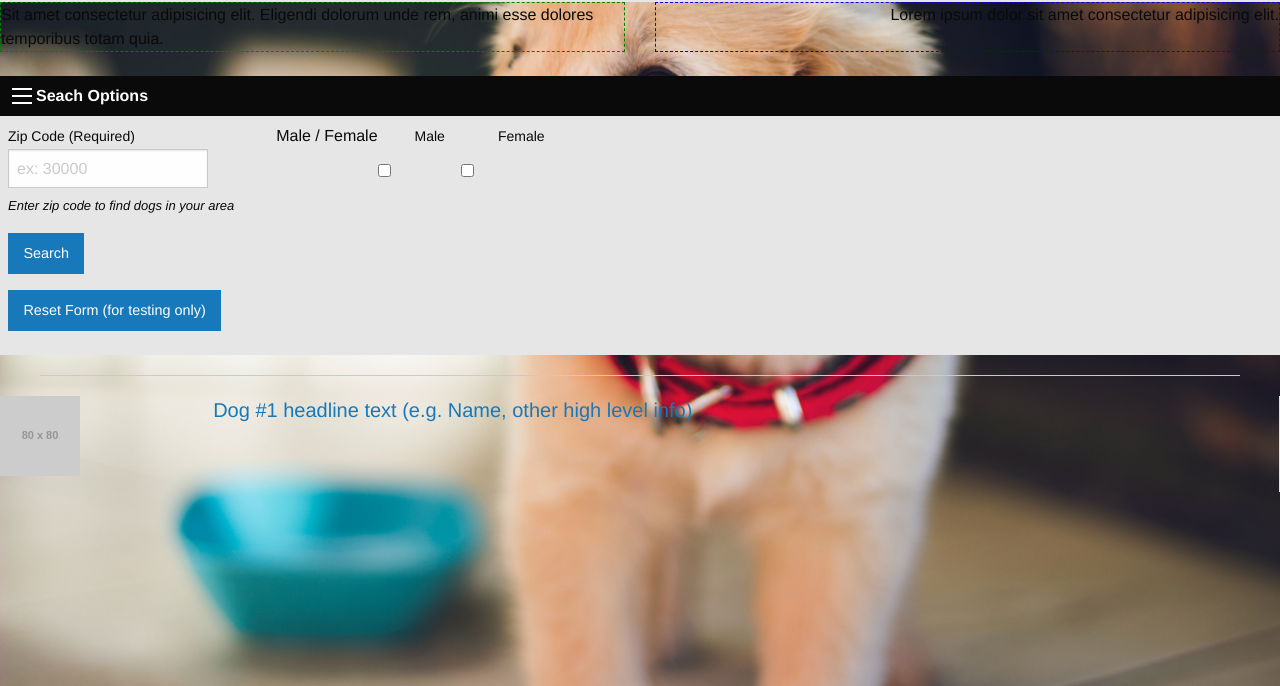
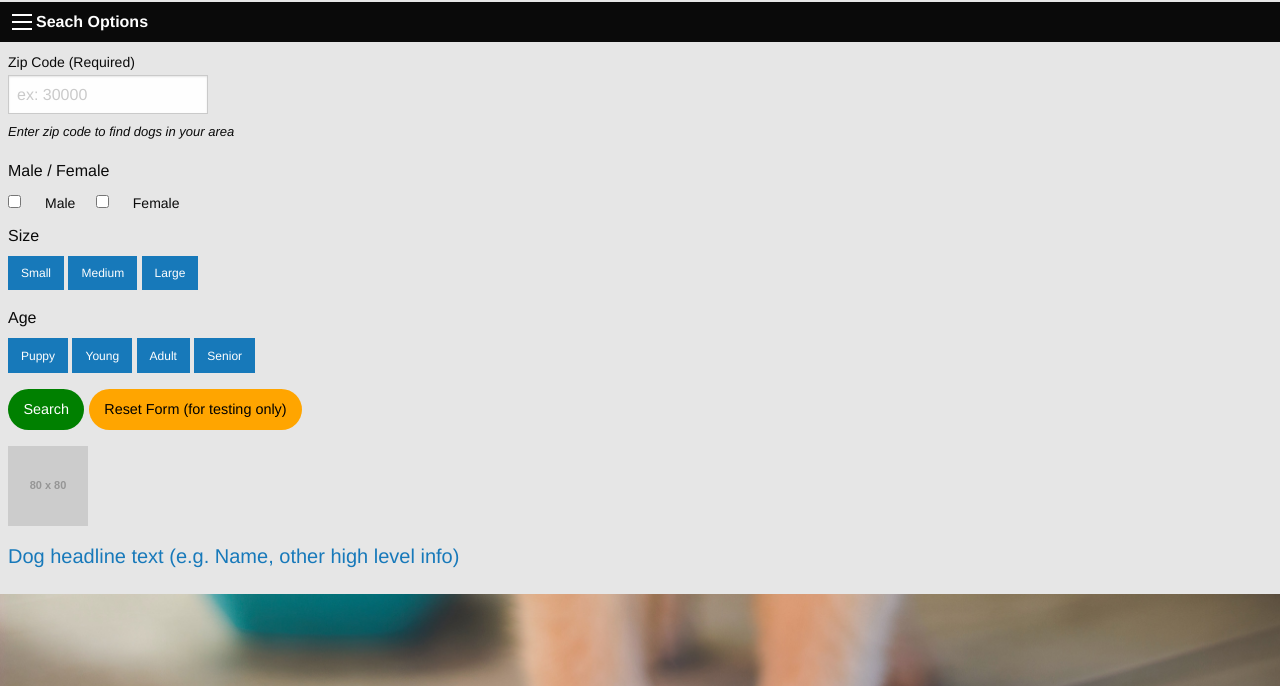
Before and after one commit to rgsommer777/Project-1-Dog-Finder-App, a plain HTML site: page index.html in a window 1280 px wide. Shown: the part 114-800 px from the top of the page. Drawn offline with nearby package versions, Linux system fonts and the light colour scheme; placeholder pictures from the web are drawn by us; a script that the page names is missing.

Commit message:
added buttons to select age and size

```diff
--- a/index.html
+++ b/index.html
@@ -22,37 +22,21 @@
       <div class="top-bar">
         <img src="https://placehold.it/200x100&text=DOG FINDER BANNER LOGO" alt="Dog Finder Logo">
         <div class="top-bar-left">
-          <!-- NAV MENU OPTIONS
-          <ul class="menu">
-            <li><a href="#">One</a></li>
-            <li><a href="#">Two</a></li>
-            <li><a href="#">Three</a></li>
-            <li><a href="#">Four</a></li>
-          </ul> -->
         </div>
-        <!-- SEARCH BUTTON / ZIP CODE IN TOP BAR
-         <div class="top-bar-right">
-          <ul class="menu">
-            <h5>Enter Your Zip Code</h5>
-            <li><input type="number" placeholder="Zip Code"></li>
-            <li><button type="button" class="button">Search</button></li>
-          </ul>
-        </div> -->
       </div>
 
-
       <!-- PLACEHOLDER SITE TEXT (E.G EXPLAIN PURPOSE, HOW TO USE SITE, ETC.  -->
-      <div class="grid-x grid-margin-x">
+      <!-- <div class="grid-x grid-margin-x">
         <div class= "small-1 medium-3 large-6 cell" id = "Lorem1">
          <h7>Sit amet consectetur adipisicing elit. Eligendi dolorum unde rem, animi esse dolores temporibus totam quia.</h7>
         </div>
         <div class="small-1 medium-3 large-6 cell"medium-4 cell" id = "Lorem2">
           <h7>Lorem ipsum dolor sit amet consectetur adipisicing elit.</h7>
         </div>
-      </div>
+      </div> -->
       <!-- RESPONSIVE MENU TOGGLE - "SEARCH OPTIONS" - -->
 
-      <br>
+      <!-- <br> -->
 
       <div class="title-bar" data-responsive-toggle="main-menu" data-hide-for="medium">
         <button class="menu-icon" type="button" data-toggle></button>
@@ -65,9 +49,12 @@
             <p><i class="fi-alert"></i> There are some errors in your form.</p>
           </div>
 
-          <div class="grid-x">
+      <!-- <div class="grid-container-fluid"> -->
+      <form>
+
+      <div class="grid-x grid-margin-x">
             <!-- <div class="grid-x grid-margin-x"> -->
-              <div class="medium-4 cell">
+          <div class="small-12 medium-8 large-6 cell">
             <label>Zip Code (Required)
               <input type="text" id = "zipCode" placeholder="" aria-describedby="example1Hint1" aria-errormessage="example1Error1" required pattern="number">
               <span class="form-error">
@@ -77,73 +64,45 @@
               <p class="help-text" id="example1Hint1">Enter zip code to find dogs in your area</p>
           </div>
 
-              <!-- <div class="small-4 cell"> -->
+      <fieldset class="small-12 medium-4 large-6 cell"></fieldset><!-- <div class="medium-4 cell"> -->
+        <div class="large-8 cell">
             <legend>Male / Female</legend>
               <input id="checkboxMale" type="checkbox"><label for="checkbox1">Male</label>
               <input id="checkboxFemale" type="checkbox"><label for="checkbox2">Female</label>
-                 <!-- <input id="checkbox3" type="checkbox"><label for="checkbox3">Checkbox 3</label> -->
-              <!-- </div> -->
 
-              <!-- <div class="medium-12 cell">
-                <label>Choose Dog Breed.
-                  <select id="selectBreed" required>
-                    <option value=""></option>
-                    <option value="German Shepherd">German Shepherd</option>
-                    <option value="Husky">Husky</option>
-                    <option value="Pekingese">Pekingese</option>
-                    <option value="Chihuahua">Chihuahua</option>
-                  </select>
-                </label>
-              </div> -->
+      <fieldset class="small-12 medium-4 large-6 cell"></fieldset>
+              <legend>Size</legend>
+              <a class="button small" href="#smDog">Small</a>
+              <a class="button small" href="#medDog">Medium</a>
+              <a class="button small" href="#lgDog">Large</a>
+      <fieldset class="small-12 medium-4 large-6 cell"></fieldset>
+              <legend>Age</legend>
+              <a class="button small" href="#puppy">Puppy</a>
+              <a class="button small" href="#young">Young</a>
+              <a class="button small" href="#adult">Adult</a>
+              <a class="button small" href="#senior">Senior</a>
 
-            <fieldset class="medium-4 cell">
-                <button class="button" type="submit" value="Submit">Search</button>
-              <!-- </fieldset> -->
-              <!-- <fieldset class="small-4 medium-4 cell"> -->
-                <button class="button" type="reset" value="Reset">Reset Form (for testing only)</button>
-            </fieldset>
+            <div>
+              <button class="button" id="searchBtn" type="submit" value="Submit">Search</button>
+
+              <button class="button" id="resetBtn" type="reset" value="Reset">Reset Form (for testing only)</button>
             </div>
         </div>
       </div>
 
-          <div class="grid-container">
-            <div class="grid-x grid-margin-x">
-            </div>
-          </div>
-           <div class="grid-container">
-            <div class="grid-x grid-margin-x">
 
-            </div>
-          </div>
-        </form>
-      </div>
-
-    </header>
-
-
-
-    <div class="row column">
-      <h4 style="margin: 0;" class="text-center"></h4>
-    </div>
-
-    <hr>
-
-    <div class="grid-x">
-      <div class="large-12 cell" style="border-right: 1px solid #E3E5E8;">
-
-      <return>
     <!-- INDIVIDUAL DOG INFO ROW INCLUDING IMAGE AND HEADLINE  -->
-        <div class="grid-x" id="dogListItem">
-          <div class="medium-2 cell">
+        <div id="dogListItem" class="grid-x grid-margin-x">
+          <div class="small-2 medium-2 large-12 cell">
             <p><img id= "dogImage" alt="image for dog #1" alt="article preview image"></p>
           </div>
-          <div class="medium-8 columns">
+          <div class="medium-10 cell">
             <h5><a id="dogHeadline"></a></h5>
             </p>
             <!-- <p><a href ="#dogInfo"></a>Dog additional Lorem ipsum dolor sit amet, consectetur adipisicing elit. Recusandae impedit beatae, ipsum delectus aperiam nesciunt magni facilis ullam.</p> -->
           </div>
         </div>
-    <!-- PAGINATION FEATURE -->
+    <!-- POSSIBLE PAGINATION FEATURE -->
         <!-- <ul class="pagination" role="navigation" aria-label="Pagination">
           <li class="disabled">Previous <span class="show-for-sr">page</span></li>
           <li class="current"><span class="show-for-sr">You're on page</span> 1</li>
@@ -153,23 +112,8 @@
           <li><a href="#" aria-label="Next page">Next <span class="show-for-sr">page</span></a></li>
         </ul> -->
 
-        </article>
-
-      </div>
-
-      <!-- <div class="large-4 columns">
-
-      </div> -->
-    </div>
-
     <footer>
 
-        <!-- <div class="medium-6 columns">
-          <ul class="menu align-right">
-            <li class="menu-text">Copyright © 2020 Loyal Giraffes</li>
-          </ul>
-        </div> -->
-      </div>
 
     </footer>
 
@@ -179,12 +123,11 @@
           $(document).foundation();
         </script>
     <!-- SAMPLE JSCRIPT ENTRIES TO TEST JQUERY DOM MANIPULATION   -->
+    <!-- COMMENT OUT WHEN LINKING TO PROJECT SCRIPT.JS -->
         <script>
           $("#dogImage").attr("src","https://placehold.it/80x80&text=Dog Pic");
-          $("#dogHeadline").text("Dog #1 headline text (e.g. Name, other high level info)");
+          $("#dogHeadline").text("Dog headline text (e.g. Name, other high level info)");
           $("#zipCode").attr("placeholder","ex: 30000");
-
-
         </script>
 
     </body>
--- a/style.css
+++ b/style.css
@@ -8,12 +8,31 @@ body {
   }
 
 #Lorem1{
+    font-size:36px;
+    font-weight:bold;
     border: dashed 1px green;
 
 }
 
 #Lorem2{
     border: dashed 1px blue;
-    text-align: right;
+    font-size:36px;
+    font-weight:bold;
+    border: dashed 1px blue;
     ;
 }
+
+.grid-container{
+    border: dashed 1px rgb(160, 214, 73);
+}
+
+#searchBtn{
+background-color: green;
+border-radius: 25px;
+}
+
+#resetBtn{
+    color:black;
+    background-color: orange;
+    border-radius: 25px;
+}
```
Lines whose indentation alone changed are shown as unchanged.
